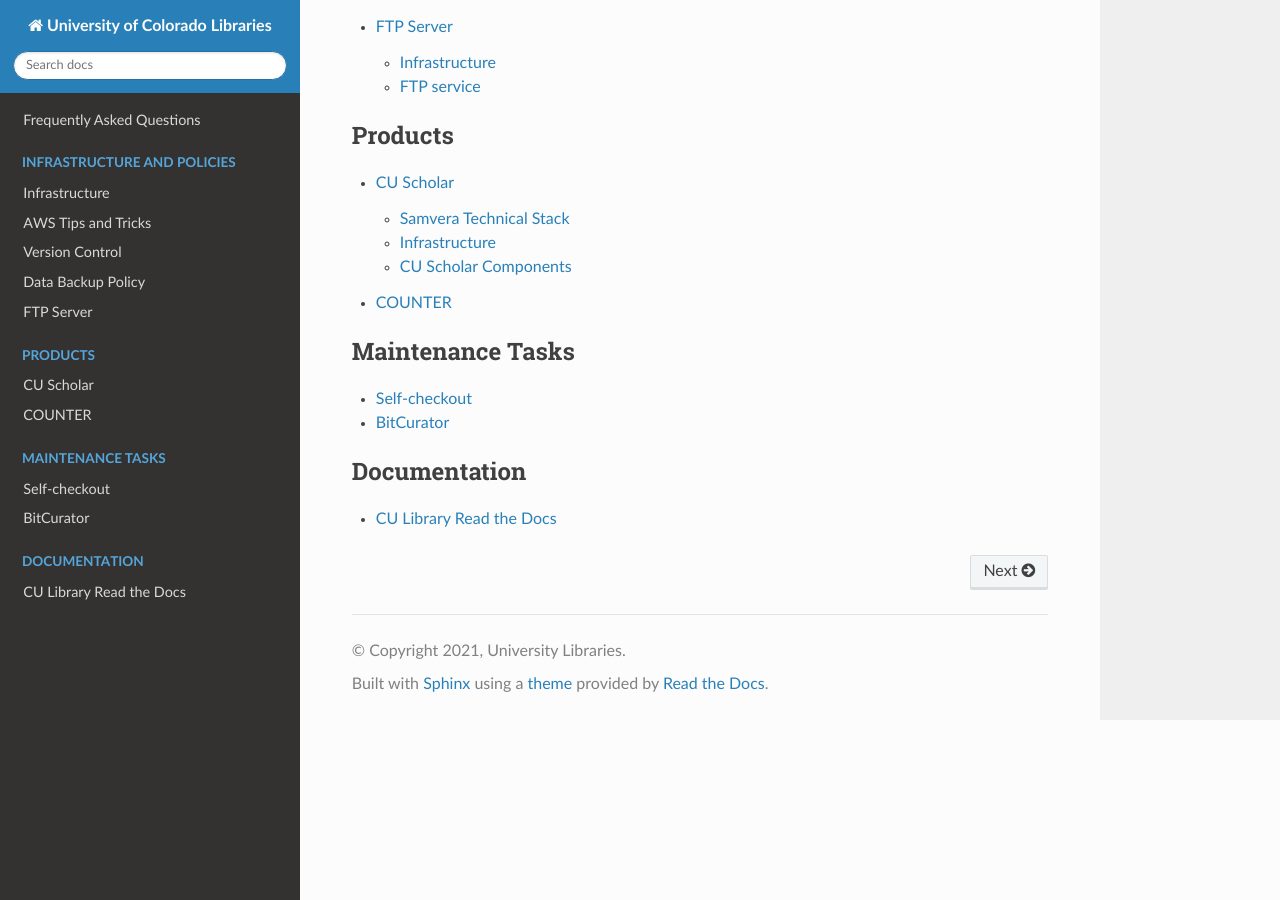
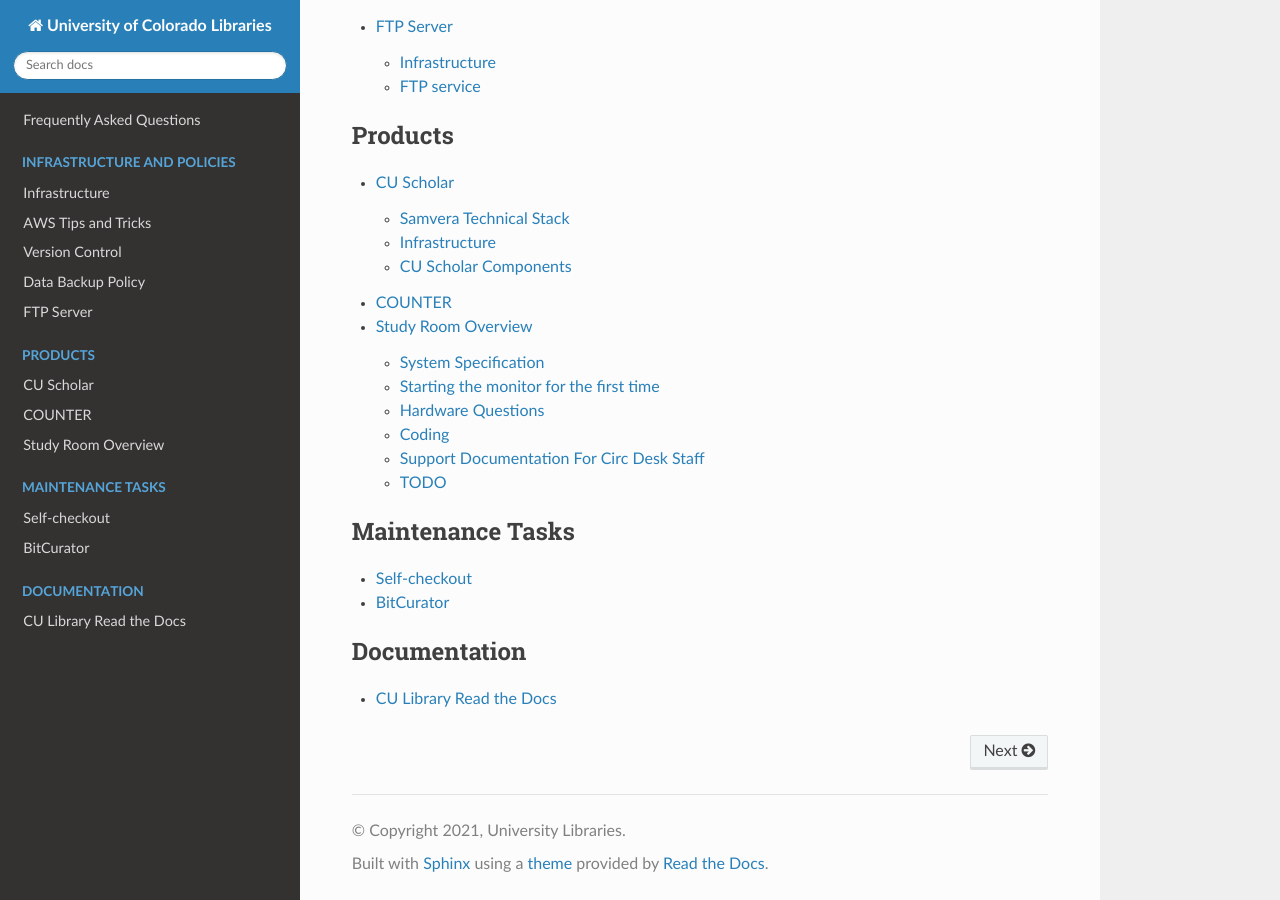
Before and after one commit to culibraries/documentation, a Sphinx documentation site: the page built from docs/index.rst, in a window 1280 px wide and 900 px high, scrolled down 614 px. Built offline with Sphinx 7.4.7 and the Read the Docs theme 2.0.0, drawn with Linux system fonts in a browser that asks for light colours; some of the changed lines change nothing that is shown.

Commit message:
Daniel docs from libdocs

```diff
--- a/docs/index.rst
+++ b/docs/index.rst
@@ -33,6 +33,7 @@
 
    pages/institutional-repository
    pages/counter
+   pages/study-room
 
 .. toctree::
    :maxdepth: 2
--- /dev/null
+++ b/docs/pages/study-room.md
@@ -0,0 +1,139 @@
+# Study Room Overview
+
+https://www.youtube.com/watch?v=PQ_0srwgagI
+
+This project to deploy a study room reservation system at the Engineering, Math and Physics Library (Gemmill) that will enable patrons to check room availability and make reservations at each designated study room location. This project is intended to enhance the user experience of reserving study rooms by providing the capability at the point of need.
+
+This project is also intended to serve a prototype to inform a more comprehensive and common solution to meet the needs of all branches of University Libraries.
+
+## System Specification
+### Application Features
+* Check room (current or other rooms in the same locations) availability for current and future dates.
+* Reserve room using BuffOne card or email.
+* Send a reservation confirmation and cancel a reservation via email (Handled by LibCal)
+
+### Hardware Specification
+* Tablet : Mimo Monitors Company: https://www.mimomonitors.com/
+      Mimo Adapt-IQV 10.1" Digital Signage Tablet Android 6.0 - RK3288 Processor MCT-10HPQ
+* Magnetic Swipe Card : IDTech Company - We got this suggestion from Buff OneCard Office.
+
+## Starting the monitor for the first time
+### Preparation
+
+Login to Libcal : https://colorado.libcal.com/admin/
+* Get “location ID” from LibCal.
+Admin > Equipment & Space > Looking at the column “ID” for location ID
+* Get “hours view ID” from LibCal.
+Admin > Hours > Widgets > JSON-LD Data > Select “Library” > Click “Generate Code/Previews” > Looking at the lid number in “Embed Code” section
+* Get “space ID” from LibCal.
+Admin > Equipment & Space > In column “Spaces” > Click the space number (Ex: 3 spaces, 5 spaces…) >  Looking at the column “ID” for space ID
+
+### Software Setup
+Only users who have administrative permission is able to follow the steps below to setup the software for the application.
+* Step 1 : Login to room booking admin :
+https://libapps.colorado.edu/room-booking-admin (PRODUCTION) https://test-libapps.colorado.edu/room-booking-admin (TEST)
+* Step 2 : Click “New Device”.
+* Step 3 : Click “Generate” to generate new id for the device.
+* Step 4 : Fill out all of the information including : Name, Note (optional), Location ID, Space ID, Hours View ID (from 1a, b, c).
+* Step 5 : Click “Submit”.
+Note : The users are not able to Activate/Deactivate/Delete the device in their computer, they must activate it at the device where they want to set it up.
+### Wireless Setup
+* Step 1: Settings > Wi-Fi > Select “UCB Wireless” on the list.
+* Step 2 : Open “ Browser” > Enter URL : “https://safeconnect.colorado.edu:9443/authenticate.!%5E”
+(Reference : https://oit.colorado.edu/services/networking-internet-services/ucb-wireless)
+* Step 3 : Please contact University Libraries - IT Department for account credentials to login to University Of Colorado - Boulder Wireless network.
+Time/Date Setup : Settings > Date & Time > Turn off “Automatic time zone” > “Select time zone” to “Denver GMT-07:00” > Turn on “Automatic time zone”
+Text-correction Setup : Settings > Language & Input > Android Keyboard (AOSP) > Text correction > Switch all off except “Block offensive words”
+
+### Application Setup
+      Follow the steps below to set up the application in the tablet  :
+* Step 1 : Open application name : “MLock”.
+* Step 2 : Touch/Hold the top-right corner of the tablet for about 10 seconds then a password dialog will pop-up ( Do this step again if you don't see the password dialog - Be patient ). Then type the password (Keepass: Study Room Application/Hardware Tablet Pin).
+* Step 3 : Press “Cookie” then turn on Cookie State ( Pink is ON, Gray is OFF ) and Press “< Cookie Setting” to go back.
+* Step 4 : Press “Default App” and turn on “Auto Start” (Pink is ON, Gray is OFF) and Press “< Default App” to go back
+* Step 5 : Press “Playback Setting” > “Web URL” and change the url         https://libapps.colorado.edu/room-booking-admin (PRODUCTION)
+https://test-libapps.colorado.edu/room-booking-admin (TEST)
+* Step 6 : Press the go back icon on the top-left ( )
+* Step 7 : Login using the admin user credential in (Software setup) section above, then activate the device that you want to set up in the list by turn on the toggle button. () ( Pink is Activated, Gray is Deactivated).
+* Step 8 : Do Step 2 and Step 5 but change the url to : https://libapps.colorado.edu/room-booking (PRODUCTION)
+https://test-libapps.colorado.edu/room-booking (TEST)
+* Step 9 : Press the go back icon on the top-left ( )
+* Step 10 : Plug Magnetic Swipe Card device to the USB port.
+* Step 11 : All set.
+* Step 12 (Optional) : Looking for an undergraduate student to try the system or if you are staff or graduate student you will be expecting an error message since the system is only allow undergraduate students to book the room. For Testing purpose: All staff can reserve the room.
+
+## Hardware Questions
+* Tablet: techsupport@mimomonitors.com <techsupport@mimomonitors.com>
+* Magnetic Swipe Card: Buff OneCard Office.
+
+## Coding
+
+* Room Booking application (Main Interface): https://github.com/culibraries/room-booking
+* Room Booking admin (Admin Interface): https://github.com/culibraries/room-booking-admin
+* API (Cybercomm): https://github.com/culibraries/room-booking-django-app
+
+### Admin User !IMPORTANT
+In order to access to Room Booking admin application, you need to create a local user in Cybercomm with a password and add group `study-room-admin` to that user as the permission. Store the username and password in a safe place. You will need to use that to set up the tablet.
+
+Basically, The tablet will interact with API (Cybercomm) using the Token from this admin user, which is stored in localStorage in each device. In Application Setup -> Step 5 (in the section above), The reason you need to go to room-booking-admin is to get the Token and store it in each tablet for future API call.
+
+### Room Booking Admin
+This application is to manage information in each tablet. You can add/delete/modify the information of each room which corresponding to each tablet in front of the room. However, you are not able to activate unless you access to this application in a tablet.
+Dont forget to Generate Unique ID for each tablet.
+
+### Room Booking
+Local Development:
+* Step 1: Create a testing room in Libcal and get all of information including: location_id, space_id, hours_view_id.
+* Step 2: Get Token string from admin user above, and libcal_token (It will be expired after 60 minutes.)
+* Step 3: Store all of these variable in LocalStorage of the web browser.
+* Step 4: Go to auth-guard.service.ts and remove line 26,27. (Don't forget to bring it back when deploy to TEST or PRODUCTION.
+
+You can plugging the Magnetic Swipe Card into your computer via USB port and use it as a testing device.
+
+### API (Cybercom)
+* Get libcal_token from Libcal using LIBCAL_CLIENT_ID and LIBCAL_CLIENT_SECRET (in Libops).
+* Get information after swipe action using sierra api.
+
+### Logs
+All the log will be uploaded to S3 at cubl-log/room-booking as CSV format around midnight everyday.
+Terms explaination in the log:
+* referesh libcal_token: Since the token only good for 60 minutes, so it will need to recreated when it is expired.
+* app starting...: this happen when the application refresh the page.
+* card - PType - Room (email and time slots): when these 3 messages go together. It means someone successfully book the room.
+* the library is closed: It means the tablet is not display for booking anymore since the library is closed.
+Please looking the github code for more log information.
+
+## Support Documentation For Circ Desk Staff
+
+1. What should I do if the message “SYSTEM ERROR” appears?
+
+      If a student reports to Circ Desk about the error above:
+      * Step 1: Go to the tablet and press “Press here to reload”. If the problem isn’t fixed => Step 2.
+      * Step 2: Reboot the tablet (Question 3).
+      After trying Step 1 and 2, and the error keep showing up. Please manually reserve the room for that student via libcal, and submit a ticket to University Libraries - IT Department.
+
+2. What should I do if there is an internet connection issue ?
+
+      If internet connection still good and it keeps asking for username and password, please submit a ticket or contact to University Libraries - IT Department.
+      If there is no internet connectivity in the building, please contact OIT for internet connection issue.
+
+3. How can i reboot the tablet ?
+
+      Look for a switch button right underneath the tablet. That is the power button where you can turn on/off the device. You can simply turn it off and turn it back on to reboot the tablet.
+
+4. What should I do if the screen turns black ?
+
+      * Touch the screen to see if its back on.
+      * Check to see if there is any power outage.
+      * Reboot the tablet (Question 3).
+      Submit a ticket to University Libraries - IT Department if the screen is not back on.
+
+5. Why student successfully reserve a room through Libcal but it is not showing on the tablet ?
+
+      It will take around 45 seconds to 60 seconds for the tablet pull information from Libcal. Just wait for about that time. It should be updated on the tablet. As long as the student have the email confirmation from Libcal it should be fine.
+
+6. If there is any issue that is not related to all of the topics above => try to reboot the table (Question 3) to see if it would be fixed. If not please manually reserve the room for the student via Libcal and submit a ticket to University Libraries - IT Department.
+
+## TODO
+* Network account (libkey) was disabled with password reset
+* DDS Harware connect: share Mac address of device and connect through DDS.
```
